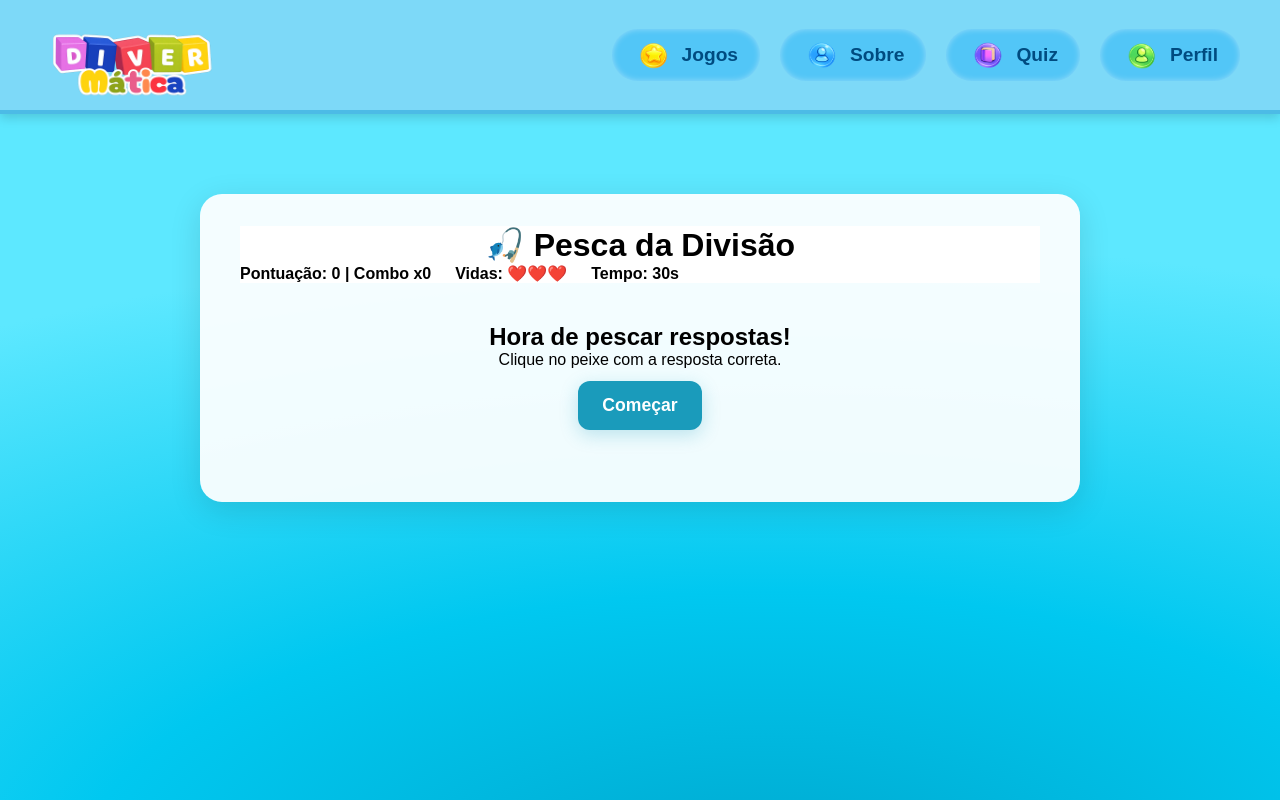
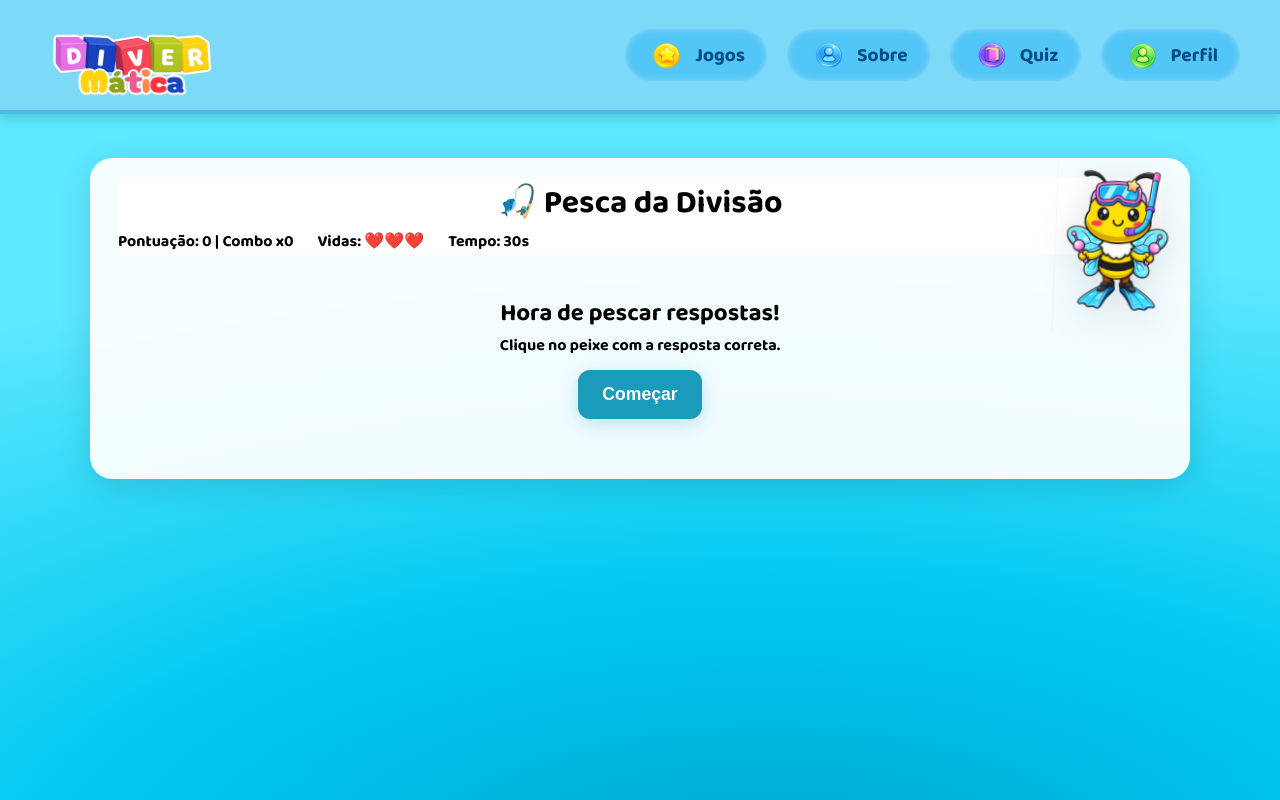
Before and after one commit to Ritaaissac/Divermatica, a Flask app: page /jogo-divisao in a window 1280 px wide. Run offline with Flask 3, Linux system fonts and the light colour scheme.

Commit message:
não aguento mais

```diff
--- a/static/css/adicao.css
+++ b/static/css/adicao.css
@@ -1,5 +1,5 @@
 body {
-    font-family: 'Arial', sans-serif;
+    font-family: 'Baloo 2', 'Arial Rounded MT Bold', Arial, sans-serif;
     background: linear-gradient(135deg, #f3e8ff 0%, #a8ffb0 50%, #ffb6ff 100%);
     margin: 0;
     padding: 0;
--- a/static/css/chuva.css
+++ b/static/css/chuva.css
@@ -1,7 +1,7 @@
 body {
   margin: 0;
-  font-family: 'Segoe UI', sans-serif;
   padding-top: 80px;
+  font-family: 'Baloo 2', 'Arial Rounded MT Bold', Arial, sans-serif;
 }
 
 header {
--- a/static/css/pato.css
+++ b/static/css/pato.css
@@ -15,13 +15,20 @@ html,body{  height:100%; margin:0; }
 
 
 .container{
-  width:100%;
-  max-width:860px;
-  background:var(--card);
-  border-radius:20px;
-  padding:26px;
-  box-shadow:var(--shadow);
+  width: 100%;
+  max-width: 900px; /* largura controlada */
+  margin: 20px auto;
+
+  background: var(--card);
+  border-radius: 20px;
+  position: relative;
+
+  padding: 14px; /* ↓ menos altura interna */
+  box-shadow: var(--shadow);
   animation: fadeIn .6s ease;
+
+  max-height: 600px; /* ↓ diminui altura */
+  overflow: hidden; /* evita crescer */
 }
 
 @keyframes fadeIn{
@@ -167,13 +174,16 @@ footer{
 /* ===== CONTAINER ===== */
 .container {
   width: 100%;
-  max-width: 880px;
-  margin: 40px auto;
+  max-width: 1100px; /* aumentar largura consistente */
+  margin: 24px auto; /* reduzir margem vertical */
   background: #ffffffee;
-  padding: 32px 40px;
+  padding: 20px 28px; /* reduzir padding para diminuir altura */
+  position: relative; /* permitir posicionamento absoluto de elementos filhos (abelha) */
   border-radius: 22px;
   box-shadow: 0 8px 32px rgba(0, 0, 0, 0.12);
   animation: fadeIn 0.5s ease-out;
+  max-height:720px;
+  overflow:auto;
 }
 
 @keyframes fadeIn {
@@ -338,8 +348,10 @@ footer small {
   height:360px;
   border-radius:20px;
   overflow:hidden;
-  background:linear-gradient(#7ec8ff,#2a9df4);
-  box-shadow: inset 0 -40px 80px rgba(0,0,0,0.2);
+  /* água mais cristalina: cores mais claras e leve brilho */
+  background: linear-gradient(180deg, #e6fbff 0%, #7ec8ff 60%, #2a9df4 100%);
+  box-shadow: inset 0 -24px 48px rgba(6,60,95,0.08);
+  background-blend-mode: screen;
 }
 
 /* vara de pesca */
@@ -413,3 +425,99 @@ footer small {
   border:3px solid #e63946;
   background:#ffe8e8;
 }
+
+.borboleta {
+  position: absolute;
+  /* posicionar levemente acima do canto superior direito do container */
+  top: -8px;
+  right: 14px;
+  width: 124px; /* um pouco maior */
+  max-width: 22%;
+  pointer-events: none;
+  z-index: 1200;
+  transform-origin: 50% 90%;
+  animation: flutter 3.6s infinite ease-in-out;
+  will-change: transform, opacity;
+  filter: drop-shadow(0 6px 18px rgba(0,0,0,0.12));
+}
+
+@keyframes flutter {
+  0% { transform: translateY(0) rotate(0deg); }
+  25% { transform: translateY(-6px) rotate(-3deg); }
+  50% { transform: translateY(0) rotate(0deg); }
+  75% { transform: translateY(-4px) rotate(3deg); }
+  100% { transform: translateY(0) rotate(0deg); }
+}
+
+@media (max-width: 640px) {
+  .borboleta { width: 84px; right: 10px; top: -6px; }
+}
+
+/* ===== PEIXE CAINDO NO BALDE ===== */
+.falling-fish {
+  position: fixed;
+  left: 0;
+  top: 0;
+  transform: translate(0,0) rotate(180deg);
+  font-size: 28px;
+  pointer-events: none;
+  z-index: 9999;
+  /* duração controlada por --fly-duration (ms) */
+  animation: flyToBucket var(--fly-duration, 800ms) cubic-bezier(.22,.9,.3,1) forwards;
+  will-change: transform, opacity;
+}
+
+@keyframes flyToBucket {
+  0% {
+    transform: translate(0, 0) rotate(180deg);
+    opacity: 1;
+  }
+  70% {
+    /* pequena elevação antes da queda para efeito natural */
+    transform: translate(calc(var(--dx)), calc(var(--dy) - 28px)) rotate(360deg);
+    opacity: 1;
+  }
+  100% {
+    transform: translate(calc(var(--dx)), calc(var(--dy))) rotate(540deg);
+    opacity: 0;
+  }
+}
+
+/* estilo do contador no balde (número de acertos) */
+#bucket-count{
+  font-size: 1.6rem;
+  font-weight: 800;
+  color: #074b63;
+  margin-top:6px;
+  text-align:center;
+}
+
+/* peixes de fundo (decorativos) nadando para a direita */
+.bg-fish{
+  position: absolute;
+  pointer-events: none;
+  user-select: none;
+  font-size: 28px;
+  opacity: 0.28;
+  transform: translateX(0) translateY(0) rotate(0deg);
+  animation-name: swimRight;
+  animation-timing-function: linear;
+  animation-iteration-count: infinite;
+  will-change: transform, opacity;
+  filter: drop-shadow(0 2px 6px rgba(0,70,120,0.08));
+}
+
+@keyframes swimRight{
+  0%{
+    transform: translateX(0) translateY(0) rotate(0deg);
+    opacity: 0.18;
+  }
+  50%{
+    transform: translateX(50vw) translateY(6px) rotate(6deg);
+    opacity: 0.32;
+  }
+  100%{
+    transform: translateX(120vw) translateY(0) rotate(12deg);
+    opacity: 0.18;
+  }
+}
--- a/static/css/styles.css
+++ b/static/css/styles.css
@@ -1,7 +1,9 @@
+@import url('https://fonts.googleapis.com/css2?family=Baloo+2:wght@700;800;900&display=swap');
+
 /* ===== ESTILOS GERAIS ===== */
 body {
     background: radial-gradient(ellipse 120% 80% at 60% 110%, #00A8CE 0%, #00C8F0 45%, #5DE8FF 100%);
-    font-family: Arial, sans-serif;
+    font-family:'Baloo 2', 'Arial Rounded MT Bold', Arial, sans-serif;
     margin: 0;
     min-height: 100vh;
     display: flex;
@@ -55,7 +57,7 @@ header {
 /* ===== MAIN CONTENT ===== */
 main {
     flex: 1;
-    padding: 40px 20px;
+    padding: 20px 20px;
     text-align: center;
 }
 
--- a/static/js/pato.js
+++ b/static/js/pato.js
@@ -85,9 +85,9 @@
   }
 
   function generateDivision() {
-    const maxQ = difficultySettings();
-    const quotient = Math.floor(Math.random() * (maxQ - 1)) + 2;
-    const divisor = Math.floor(Math.random() * 11) + 2;
+    // Limitar à tabuada até 10 (quotient e divisor entre 1 e 10)
+    const quotient = Math.floor(Math.random() * 10) + 1; // 1..10
+    const divisor = Math.floor(Math.random() * 10) + 1;  // 1..10
     return { dividend: quotient * divisor, divisor, quotient };
   }
 
@@ -158,10 +158,95 @@
     }
   }
 
+  function spawnFishToBucket(originEl) {
+  // aceitar balde com id #bucket ou com classe .bucket (template usa .bucket)
+  const bucket = document.querySelector("#bucket") || document.querySelector('.bucket');
+  if (!bucket) return;
+
+  const fish = document.createElement("div");
+  fish.className = "falling-fish";
+  fish.textContent = "🐟";
+
+  const originRect = originEl.getBoundingClientRect();
+  const bucketRect = bucket.getBoundingClientRect();
+
+  // posição inicial: centro do elemento clicado (viewport coordinates)
+  const originX = originRect.left + originRect.width / 2;
+  const originY = originRect.top + originRect.height / 2;
+
+  // posição final: centro do balde
+  const targetX = bucketRect.left + bucketRect.width / 2;
+  const targetY = bucketRect.top + bucketRect.height / 2;
+
+  const dx = Math.round(targetX - originX);
+  const dy = Math.round(targetY - originY);
+
+  // colocar em fixed para animar pela viewport
+  fish.style.position = 'fixed';
+  fish.style.left = originX + 'px';
+  fish.style.top = originY + 'px';
+  fish.style.transform = 'translate(0, 0) rotate(180deg)';
+  fish.style.pointerEvents = 'none';
+  fish.style.zIndex = 9999;
+
+  // definir variáveis CSS usadas pela animação
+  // duração entre 600ms e 950ms
+  const duration = Math.floor(600 + Math.random() * 350);
+  fish.style.setProperty('--dx', dx + 'px');
+  fish.style.setProperty('--dy', dy + 'px');
+  fish.style.setProperty('--fly-duration', duration + 'ms');
+
+  document.body.appendChild(fish);
+
+  // força reflow para garantir que a animação do CSS comece
+  void fish.offsetWidth;
+
+  // remover depois que a animação acabar
+  setTimeout(() => {
+    fish.remove();
+  }, duration + 80);
+}
+
+  // ===== peixes de fundo decorativos =====
+  let bgFishInitialized = false;
+  function initBackgroundFish(count = 10) {
+    if (bgFishInitialized) return;
+    const lake = document.querySelector('.lake');
+    if (!lake) return;
+
+    for (let i = 0; i < count; i++) {
+      const bf = document.createElement('div');
+      bf.className = 'bg-fish';
+      bf.textContent = '🐟';
+
+      // posição vertical aleatória dentro da lagoa
+      const topPct = 8 + Math.random() * 76; // evita bordas
+      // começar levemente fora da tela à esquerda
+      const leftPct = -20 + Math.random() * 30;
+
+      bf.style.top = topPct + '%';
+      bf.style.left = leftPct + '%';
+      bf.style.opacity = (0.12 + Math.random() * 0.38).toFixed(2);
+
+      // animação com duração e delay variados para naturalidade
+      const dur = Math.floor(10000 + Math.random() * 18000); // 10s - 28s
+      const delay = Math.floor(-Math.random() * dur); // faz alguns já estarem em movimento
+      bf.style.animationDuration = dur + 'ms';
+      bf.style.animationDelay = delay + 'ms';
+
+      lake.appendChild(bf);
+    }
+
+    bgFishInitialized = true;
+  }
+
+  // inicializa peixes decorativos imediatamente (existem mesmo com tela oculta)
+  initBackgroundFish(12);
+
   function handleCorrect(btn) {
     clearInterval(timerId);
 
-    btn.classList.add('correct');
+    spawnFishToBucket(btn);
 
     combo++;
     score += POINTS + combo;
--- a/templates/jogo_divisao.html
+++ b/templates/jogo_divisao.html
@@ -55,7 +55,7 @@
   <p id="final-score">Sua pontuação: 0</p>
   <button id="restart-btn" class="big">Pescar novamente</button>
 </section>
-
+ <img class="borboleta" src="{{ url_for('static', filename='abelha_nadadora.png') }}" alt="Borboleta">
 
 
 </main>
```
Also changed, not shown: static/css/jogo_memoria.css (+63 -22 lines), instance/usuarios.db, static/abelha_nadadora.png (added).
